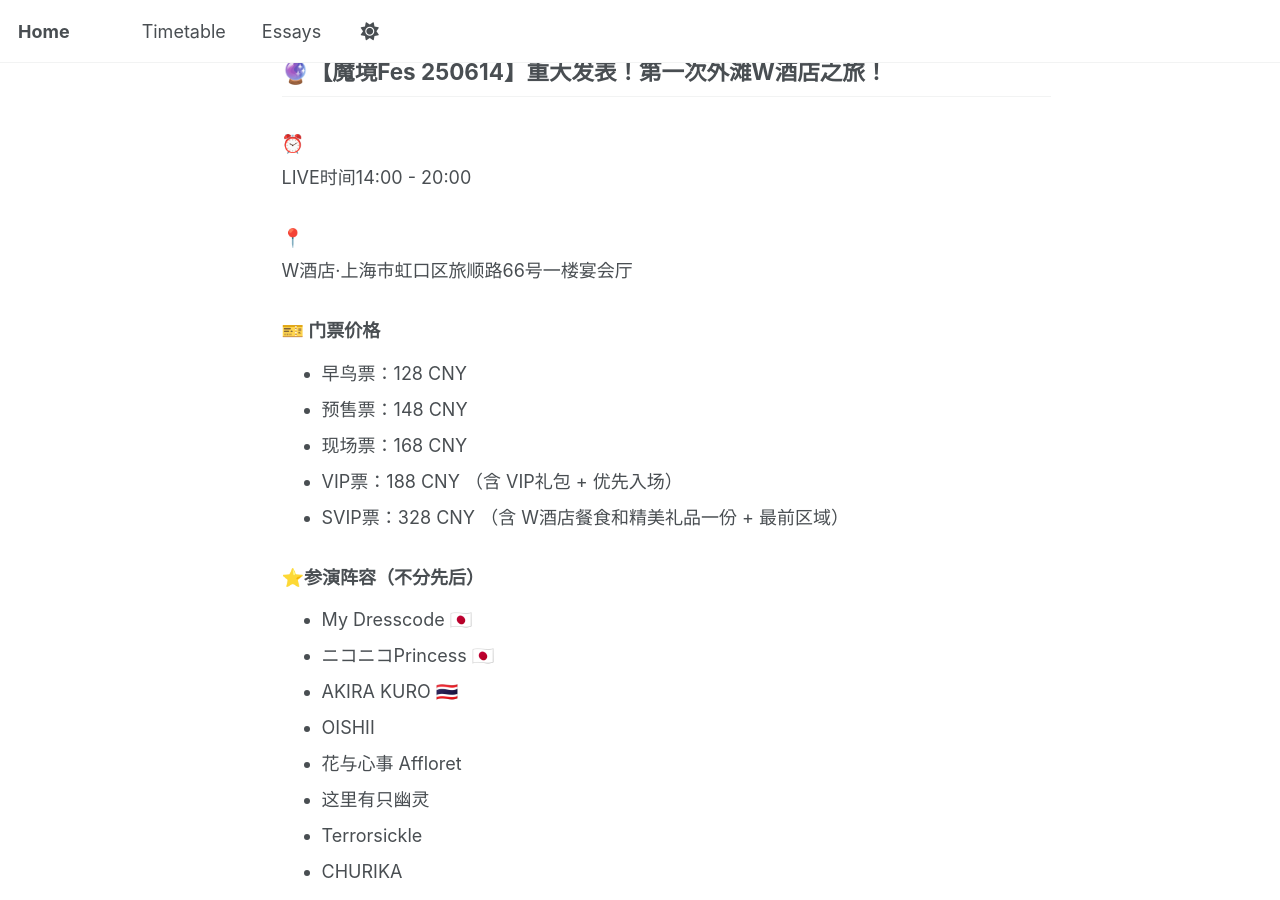
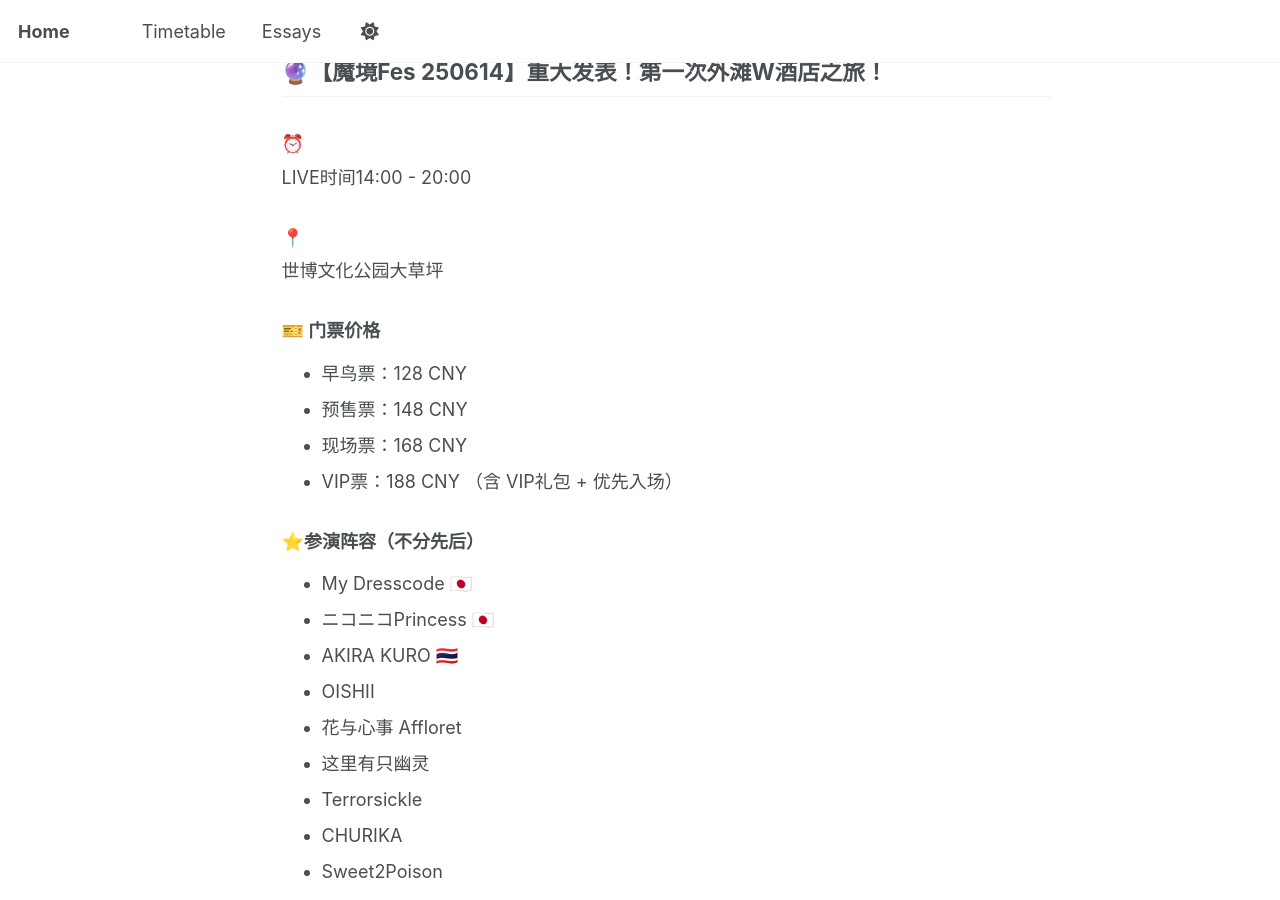
Before and after one commit to renloli/renloli.github.io, a Jekyll site: the page built from _timetable/2025/06/14.md, in a window 1280 px wide and 900 px high, scrolled down 2298 px. Built offline with Jekyll 4.4.1, drawn with Linux system fonts in a browser that asks for light colours.

Commit message:
Update 20250614.

```diff
--- a/_timetable/2025/06/14.md
+++ b/_timetable/2025/06/14.md
@@ -225,13 +225,12 @@
 ### ⏰
 LIVE时间14:00 - 20:00
 ### 📍
-W酒店·上海市虹口区旅顺路66号一楼宴会厅
+世博文化公园大草坪
 ### 🎫 门票价格
 - 早鸟票：128 CNY
 - 预售票：148 CNY
 - 现场票：168 CNY
 - VIP票：188 CNY （含 VIP礼包 + 优先入场）
-- SVIP票：328 CNY （含 W酒店餐食和精美礼品一份 + 最前区域）
 
 ### ⭐参演阵容（不分先后）
 - My Dresscode 🇯🇵
```
